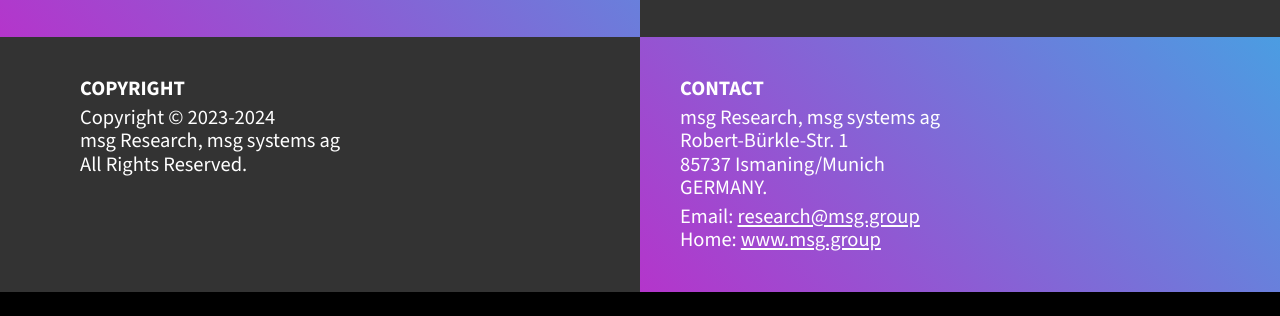
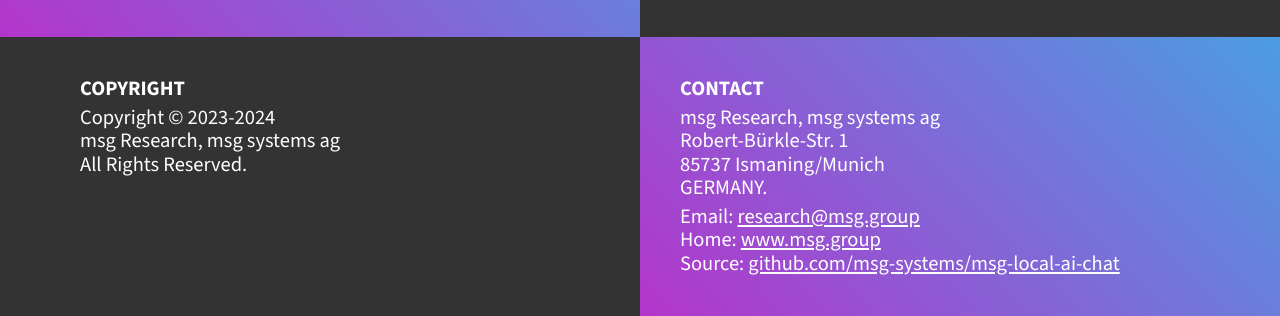
Before and after one commit to msg-systems/msg-local-ai-chat, a website: page 08-Website/index.html in a window 1280 px wide. Shown: the part 3044-3360 px from the top of the page. Before the commit the page ends 3336 px from the top, so only its background shows below. Drawn offline with Linux system fonts and the light colour scheme.

Commit message:
link to github area

```diff
--- a/08-Website/index.html
+++ b/08-Website/index.html
@@ -188,7 +188,8 @@
                 GERMANY.
                 <p class="left-aligned"/>
                 Email: <a href="mailto:research@msg.group">research@msg.group</a><br/>
-                Home: <a href="http://www.msg.group/">www.msg.group</a>
+                Home: <a href="http://www.msg.group/">www.msg.group</a><br/>
+                Source: <a href="https://github.com/msg-systems/msg-local-ai-chat">github.com/msg-systems/msg-local-ai-chat</a>
             </div>
         </div>
     </body>
```
